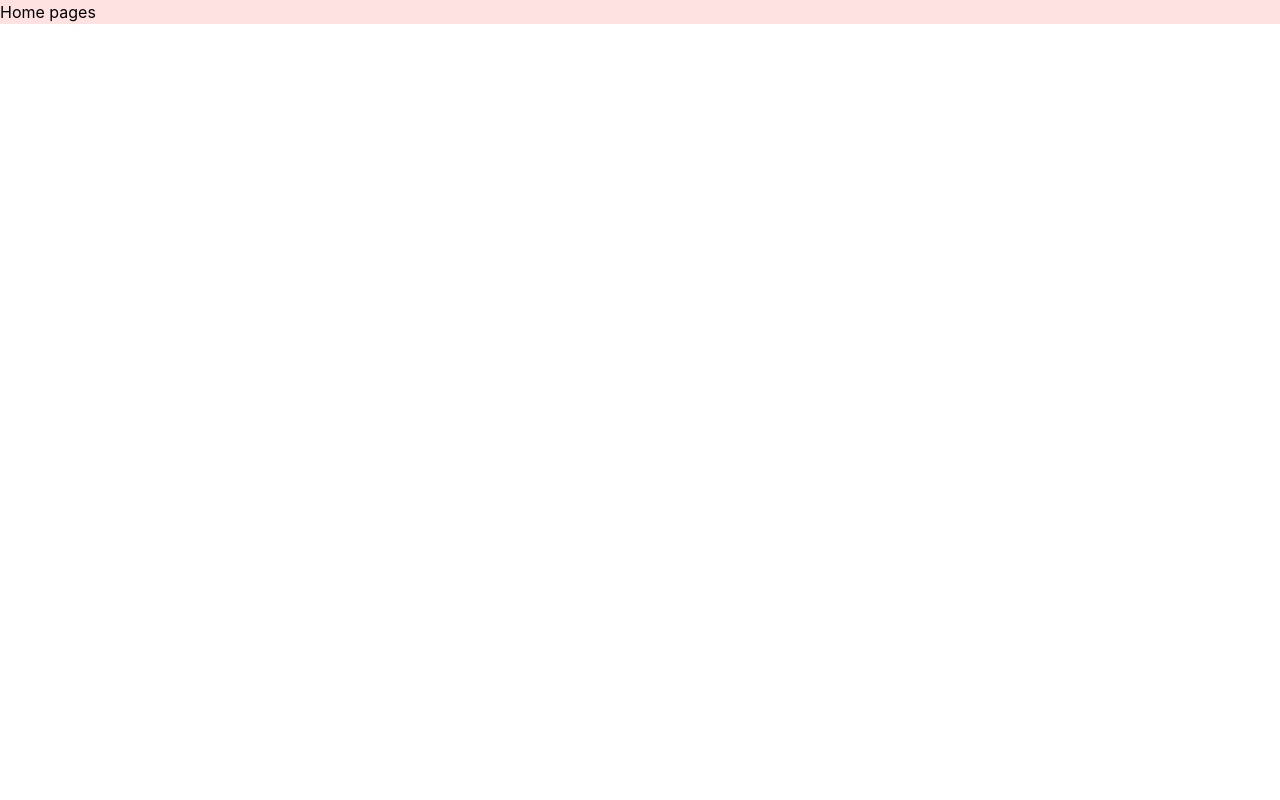
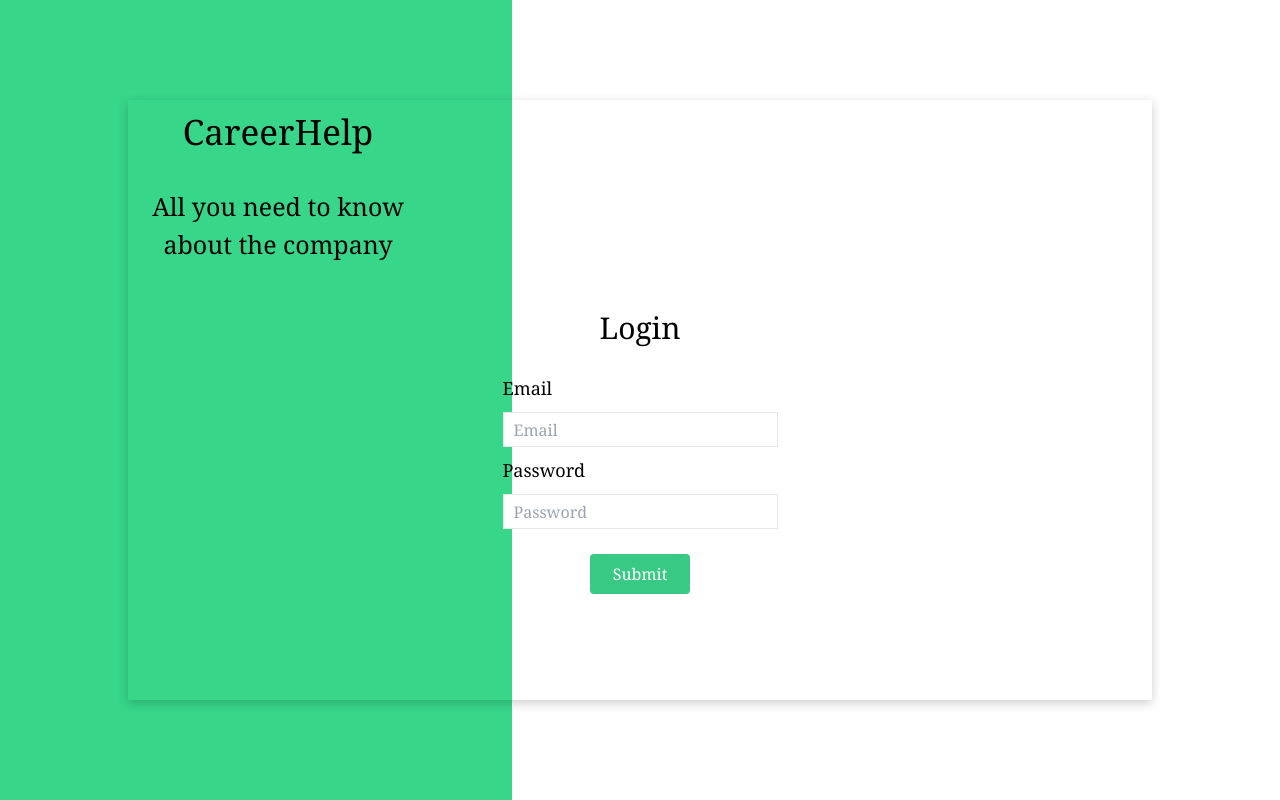
Before and after one commit to vandan2410/careerhelp, a React (Create React App) app: page / in a window 1280 px wide. Built offline with nearby package versions, Linux system fonts and the light colour scheme; a web font is replaced by a local one.

Commit message:
Landing Page

```diff
--- a/src/App.js
+++ b/src/App.js
@@ -2,14 +2,14 @@
 import React from 'react';
 import { BrowserRouter , Routes, Route} from 'react-router-dom';
 import NotFound from './pages/NotFound';
-import Home from './pages/Home';
+import Landing from './pages/Landing';
 function App() {
   return (
     <div className="App">
         <BrowserRouter>
         <Routes>
-        <Route index element ={<Home/>} />
-        <Route path='/home' element={<Home />}></Route>
+        <Route index element ={<Landing/>} />
+        <Route path='/home' element={<Landing />}></Route>
         <Route path="*" element={<NotFound />} />
         </Routes>
         </BrowserRouter>
--- /dev/null
+++ b/src/Components/Login.js
@@ -0,0 +1,29 @@
+function Login({className}){
+    return(
+        <div className="form h-full w-full flex flex-col justify-center items-center pb-[100px] font-serif">
+          <p className="mb-[25px] text-[30px]" >Login</p>
+        <form>
+          <div className="input-container mb-[10px] text-[18px]">
+            <label>Email </label>
+            </div>
+
+            <div className="mb-[10px]" >
+            <input type="text" name="uname" placeholder="Email" required className="h-[35px] border-[1px] border-solid w-[275px] flex justify-center pl-[10px]"/>
+          </div>
+          <div className="input-container mb-[10px] text-[18px]">
+            <label>Password </label>
+            </div>
+
+            <div>
+            <input type="password" name="pass" placeholder="Password" required className="h-[35px] border-[1px] border-solid w-[275px] pl-[10px]"/>
+
+          </div>
+          <div className="w-full flex justify-center mt-[25px]">
+            <button className="bg-[#38ca84] h-[40px] w-[100px] rounded text-white" type="button">Submit</button>
+          </div>
+
+        </form>
+      </div>
+    );
+}
+export default Login;
--- a/src/index.css
+++ b/src/index.css
@@ -14,3 +14,6 @@ code {
   font-family: source-code-pro, Menlo, Monaco, Consolas, 'Courier New',
     monospace;
 }
+.wraps{
+  background-image: linear-gradient(to right, #37d689 0%, #37d689 40%, white 40%, white 100%);
+}
--- a/src/pages/Home.js
+++ /dev/null
@@ -1,9 +0,0 @@
-function Home()
-{
-    return (
-        <div className="bg-red-100">
-            <h1>Home pages</h1>
-        </div>
-    )
-}
-export default Home;
--- /dev/null
+++ b/src/pages/Landing.js
@@ -0,0 +1,36 @@
+import Login from '../Components/Login'
+
+function Landing()
+{
+    return (
+        <div className="main flex font-serif">
+            {/* <div className="left-color h-[100vh] w-[40%] bg-[#37d689] flex items-center justify-end">
+                <div className="bg-[#37d689]   h-[600px] w-[400px] shadow-[0_3px_10px_rgb(0,0,0,0.2)] flex flex-col justify-center items-center">
+                    <div className='w-[300px] flex flex-col justify-center items-center text-center mb-[30px]'>
+                        <p className="text-[35px] mb-[30px]">CareerHelp</p>
+                        <p className="text-[25px]">All you need to know about the company</p>
+                    </div>
+                </div>
+            </div>
+            <div className="h-[100vh] w-[60%] relative flex items-center bg-white">
+                <div className="h-[600px] w-[800px] shadow-[0_3px_10px_rgb(0,0,0,0.2)] left-0 absolute bg-white flex justify-center items-center" >
+                    <Login/>
+                </div>
+            </div> */}
+            <div className=" wraps h-[100vh] w-full flex justify-center items-center " >
+                <div className=' popup bg-tranparent shadow-[0_3px_10px_rgb(0,0,0,0.2)] h-3/4 w-4/5  grid grid-cols-2 '>
+                    <div className='w-[300px] flex flex-col justify-center items-center text-center mb-[30px] col-span-4'>
+                        <p className="text-[35px] mb-[30px]">CareerHelp</p>
+                        <p className="text-[25px]">All you need to know about the company</p>
+                    </div>
+                    <div className='col-span-8 flex justify-center items-center w-full h-full' >
+                    < Login />
+                    </div>
+
+                </div>
+
+            </div>
+        </div>
+    )
+}
+export default Landing;
--- a/src/pages/NotFound.js
+++ b/src/pages/NotFound.js
@@ -4,7 +4,7 @@ function NotFound(){
         <div className="h-screen w-[100%] flex justify-center items-center flex-col">
             <img className ='h-[400px] w-[400px]' src="./img/notfound.jpeg" alt=""/>
             <p className="pt-[20px] font-serif text-[20px]">"Incorrect Address"</p>
-            <button className="bg-green-500 h-[40px] w-[100px] rounded" type="button"><Link to="/home" >Home Page</Link></button>
+            <button className="bg-[#38ca84] h-[40px] w-[100px] rounded text-white" type="button"><Link to="/home" >Home Page</Link></button>
         </div>
     );
 }
--- a/tailwind.config.js
+++ b/tailwind.config.js
@@ -2,7 +2,11 @@
 module.exports = {
   content: ["./src/**/*.{html,js}"],
   theme: {
-    extend: {},
+    extend: {
+      boxShadow: {
+        '3xl': '0px -5px 10px 20px rgba(0, 0, 0, 0.3), 0 0px 0px 0px rgba(0, 0, 0, 0.7), 4px 4px 6px -3px rgba(0, 0, 0, 0.7)',
+      }
+    },
   },
   plugins: [],
 }
```
